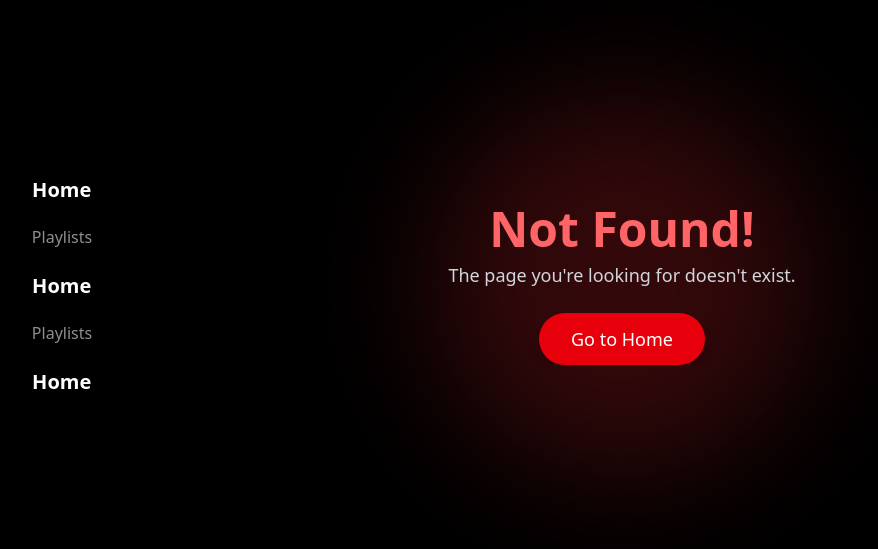
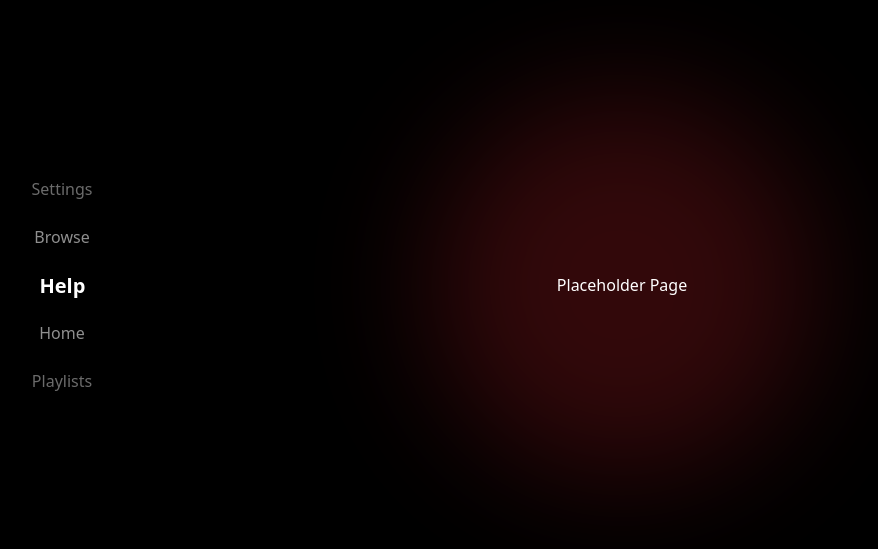
Before and after one commit to ARKTEEK/Rhythmic, a React (Vite) app in the folder frontend/: page /help in a window 1280 px wide. Before the commit this address had no page. Shown: the part 115-664 px from the top of the page, without its empty margins (18-896 px from the left). Built offline with nearby package versions, Linux system fonts and the light colour scheme.

Commit message:
feat: placeholder pages

```diff
--- a/frontend/src/components/route/AppRoutes.tsx
+++ b/frontend/src/components/route/AppRoutes.tsx
@@ -1,6 +1,12 @@
+import { lazy } from "react";
 import AuthPage from "../../pages/AuthPage";
 import HomePage from "../../pages/HomePage";
 import PlaylistPage from "../../pages/PlaylistPage";
+
+const ImportPage = lazy(() => import("../../pages/ImportPage"));
+const SettingsPage = lazy(() => import("../../pages/SettingsPage"));
+const BrowsePage = lazy(() => import("../../pages/BrowsePage"));
+const HelpPage = lazy(() => import("../../pages/HelpPage"));
 
 export interface AppRoute {
   path: string;
@@ -18,5 +24,14 @@ export const AppRoutes: AppRoute[] = [
     label: "Playlists",
     private: true,
   },
+  { path: "/import", element: <ImportPage />, label: "Import", private: true },
+  { path: "/settings", element: <SettingsPage />, label: "Settings" },
+  {
+    path: "/browse",
+    element: <BrowsePage />,
+    label: "Browse",
+    private: true,
+  },
+  { path: "/help", element: <HelpPage />, label: "Help" },
   { path: "/auth", element: <AuthPage />, publicOnly: true },
 ];
--- /dev/null
+++ b/frontend/src/pages/BrowsePage.tsx
@@ -0,0 +1,5 @@
+const ProfilePage = () => {
+  return <div>Placeholder Page</div>;
+};
+
+export default ProfilePage;
--- /dev/null
+++ b/frontend/src/pages/HelpPage.tsx
@@ -0,0 +1,5 @@
+const HelpPage = () => {
+  return <div>Placeholder Page</div>;
+};
+
+export default HelpPage;
--- /dev/null
+++ b/frontend/src/pages/ImportPage.tsx
@@ -0,0 +1,5 @@
+const ImportPage = () => {
+  return <div>Placeholder Page</div>;
+};
+
+export default ImportPage;
--- /dev/null
+++ b/frontend/src/pages/SettingsPage.tsx
@@ -0,0 +1,5 @@
+const BrowsePage = () => {
+  return <div>Placeholder Page</div>;
+};
+
+export default BrowsePage;
```
